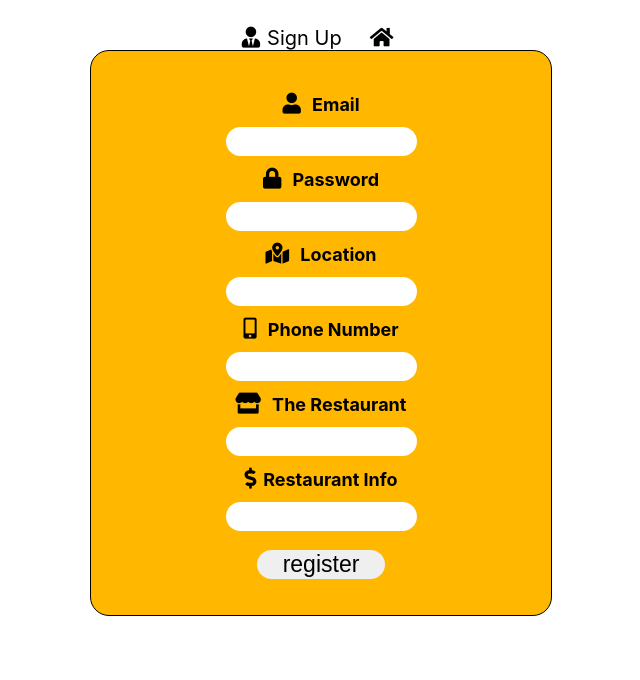
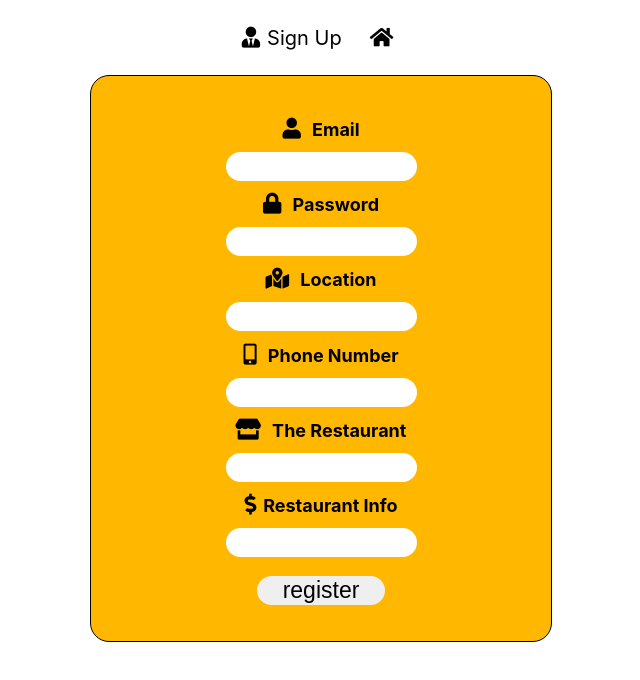
Before and after one commit to ninjas-code/Tafran, a React (Create React App) app: page /registered in a window 1280 px wide. Shown: the top 680 px of the page, without its empty margins (319-959 px from the left). Built offline with nearby package versions, Linux system fonts and the light colour scheme; a web font is replaced by a local one.

Commit message:
Fonts-Style

```diff
--- a/src/App.css
+++ b/src/App.css
@@ -60,6 +60,8 @@ button.button {
   padding: 12px;
   font-family: 'Francois One', sans-serif;
   transition: 80ms;
+  margin-top: 2%;
+
 
 }
 .MealsF {
@@ -140,6 +142,7 @@ td.restaurnt5 {
   border-radius: 19px;
     font-size: 19px;
     padding: 30px;
+    margin-top: 2%;
 
 }
 h1.UserTitles {
@@ -169,6 +172,7 @@ h1.UserTitles {
   padding: 14px;
   text-decoration: none;
   color: #000;
+  margin-top: 2%;
 }
 .NaV {
   margin-top: 2%;
```
Also changed, not shown: 1 other file (tests, documents, lock files or other folders).
